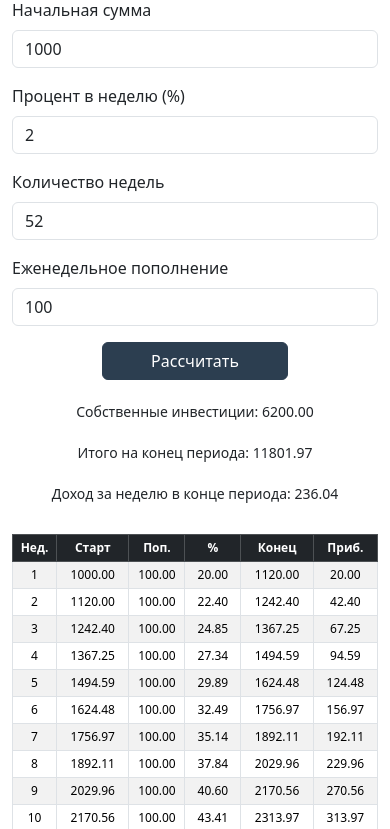
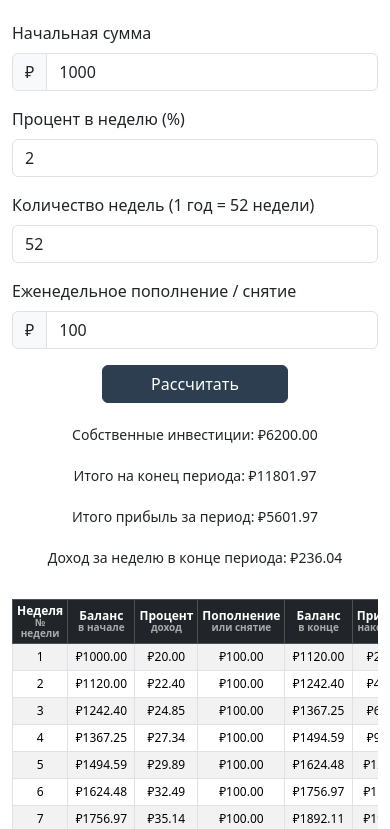
Before and after one commit to zionprofit/calc, a plain HTML site: page index.html in a window 390 px wide. Shown: the part 171-1000 px from the top of the page. Drawn offline with nearby package versions, Linux system fonts and the light colour scheme.

Commit message:
new finish

```diff
--- a/index.html
+++ b/index.html
@@ -8,7 +8,6 @@
   <link rel="stylesheet" href="style.css" />
 </head>
 <body class="py-5">
-
 <div class="container">
   <div class="d-flex justify-content-between align-items-center mb-4">
     <h2 id="title">Калькулятор сложного процента</h2>
@@ -23,25 +22,36 @@
         <input class="form-check-input" type="checkbox" id="themeToggle" onchange="toggleTheme()" />
         <span class="switch-label">🌙</span>
       </div>
+      <div class="form-check form-switch d-flex align-items-center">
+        <span class="switch-label">₽</span>
+        <input class="form-check-input" type="checkbox" id="currencyToggle" onchange="toggleCurrency()" />
+        <span class="switch-label">$</span>
+      </div>
     </div>
   </div>
 
   <div class="row g-3 mb-4">
     <div class="col-md-6 col-lg-3">
       <label class="form-label" id="label-initial">Начальная сумма</label>
-      <input type="number" class="form-control" id="initial" value="1000" />
+      <div class="input-group">
+        <span class="input-group-text" id="currencyInitial">₽</span>
+        <input type="number" class="form-control" id="initial" value="1000" />
+      </div>
     </div>
     <div class="col-md-6 col-lg-3">
       <label class="form-label" id="label-rate">Процент в неделю (%)</label>
       <input type="number" class="form-control" id="rate" value="2" />
     </div>
     <div class="col-md-6 col-lg-3">
-      <label class="form-label" id="label-weeks">Количество недель</label>
+      <label class="form-label" id="label-weeks">Количество недель (1 год = 52 недели)</label>
       <input type="number" class="form-control" id="weeks" value="52" />
     </div>
     <div class="col-md-6 col-lg-3">
-      <label class="form-label" id="label-deposit">Еженедельное пополнение</label>
-      <input type="number" class="form-control" id="deposit" value="100" />
+      <label class="form-label" id="label-deposit">Еженедельное пополнение / снятие</label>
+      <div class="input-group">
+        <span class="input-group-text" id="currencyDeposit">₽</span>
+        <input type="number" class="form-control" id="deposit" value="100" />
+      </div>
     </div>
     <div class="col-12 text-center mt-3">
       <button class="btn btn-primary px-5" id="calcBtn" onclick="calculate()">Рассчитать</button>
@@ -49,15 +59,10 @@
   </div>
 
   <div class="row g-3 mb-4 text-center">
-    <div class="col-md-4">
-      <h6 id="userInvestment">Собственные инвестиции: 0.00</h6>
-    </div>
-    <div class="col-md-4">
-      <h6 id="finalAmount">Итого на конец периода: 0.00</h6>
-    </div>
-    <div class="col-md-4">
-      <h6 id="futureEarnings">Доход за неделю в конце периода: 0.00</h6>
-    </div>
+    <div class="col-md-3"><h6 id="userInvestment">Собственные инвестиции: 0.00</h6></div>
+    <div class="col-md-3"><h6 id="finalAmount">Итого на конец периода: 0.00</h6></div>
+    <div class="col-md-3"><h6 id="totalProfit">Итого прибыль за период: 0.00</h6></div>
+    <div class="col-md-3"><h6 id="futureEarnings">Доход за неделю в конце периода: 0.00</h6></div>
   </div>
 
   <div class="table-responsive">
@@ -66,8 +71,8 @@
         <tr>
           <th>Неделя</th>
           <th>Начальный баланс</th>
+          <th>Проценты</th>
           <th>Пополнение</th>
-          <th>Проценты</th>
           <th>Конечный баланс</th>
           <th>Итого прибыль</th>
         </tr>
@@ -76,7 +81,6 @@
     </table>
   </div>
 </div>
-
 <script src="script.js"></script>
 </body>
 </html>
--- a/script.js
+++ b/script.js
@@ -1,29 +1,32 @@
 let currentLang = 'ru';
+let currencySymbol = '₽';
 
 const texts = {
   ru: {
     title: "Калькулятор сложного процента",
     labelInitial: "Начальная сумма",
     labelRate: "Процент в неделю (%)",
-    labelWeeks: "Количество недель",
-    labelDeposit: "Еженедельное пополнение",
+    labelWeeks: "Количество недель (1 год = 52 недели)",
+    labelDeposit: "Еженедельное пополнение / снятие",
     button: "Рассчитать",
     finalAmount: "Итого на конец периода: ",
     userInvestment: "Собственные инвестиции: ",
+    totalProfit: "Итого прибыль за период: ",
     weeklyIncome: "Доход за неделю в конце периода: ",
-    tableHeaders: ["Неделя", "Начальный баланс", "Пополнение", "Проценты", "Конечный баланс", "Итого прибыль"]
+    tableHeaders: ["Неделя", "Начальный баланс", "Проценты", "Пополнение", "Конечный баланс", "Итого прибыль"]
   },
   en: {
     title: "Compound Interest Calculator",
     labelInitial: "Initial Amount",
     labelRate: "Weekly Interest Rate (%)",
-    labelWeeks: "Number of Weeks",
-    labelDeposit: "Weekly Deposit",
+    labelWeeks: "Number of Weeks (1 year = 52)",
+    labelDeposit: "Weekly Deposit / Withdrawal",
     button: "Calculate",
     finalAmount: "Total at the end: ",
     userInvestment: "Your investment: ",
+    totalProfit: "Total profit over period: ",
     weeklyIncome: "Weekly income at end of period: ",
-    tableHeaders: ["Week", "Start Balance", "Deposit", "Interest", "End Balance", "Total Profit"]
+    tableHeaders: ["Week", "Start Balance", "Interest", "Deposit", "End Balance", "Total Profit"]
   }
 };
 
@@ -42,17 +45,29 @@ function updateLanguage(lang) {
   });
 
   document.body.classList.toggle("en", lang === 'en');
-
   calculate();
 }
 
 function toggleLanguage() {
   currentLang = document.getElementById('langToggle').checked ? 'en' : 'ru';
+  localStorage.setItem('lang', currentLang);
   updateLanguage(currentLang);
 }
 
 function toggleTheme() {
-  document.body.classList.toggle("dark-mode");
+  const dark = document.body.classList.toggle("dark-mode");
+  localStorage.setItem('theme', dark ? 'dark' : 'light');
+}
+
+function toggleCurrency() {
+  const isDollar = document.getElementById('currencyToggle').checked;
+  currencySymbol = isDollar ? '$' : '₽';
+  localStorage.setItem('currency', currencySymbol);
+
+  // Обновляем отображение символов в input'ах
+  document.getElementById('currencyInitial').innerText = currencySymbol;
+  document.getElementById('currencyDeposit').innerText = currencySymbol;
+  calculate();
 }
 
 function sanitizeInput(id) {
@@ -62,6 +77,7 @@ function sanitizeInput(id) {
     input.value = '0';
     value = 0;
   }
+  localStorage.setItem(id, value);
   return value;
 }
 
@@ -79,9 +95,10 @@ function calculate() {
   tableBody.innerHTML = '';
 
   if (weeks <= 0) {
-    document.getElementById("userInvestment").innerText = `${t.userInvestment}0.00`;
-    document.getElementById("finalAmount").innerText = `${t.finalAmount}0.00`;
-    document.getElementById("futureEarnings").innerText = `${t.weeklyIncome}0.00`;
+    document.getElementById("userInvestment").innerText = `${t.userInvestment}${currencySymbol}0.00`;
+    document.getElementById("finalAmount").innerText = `${t.finalAmount}${currencySymbol}0.00`;
+    document.getElementById("totalProfit").innerText = `${t.totalProfit}${currencySymbol}0.00`;
+    document.getElementById("futureEarnings").innerText = `${t.weeklyIncome}${currencySymbol}0.00`;
     return;
   }
 
@@ -93,23 +110,46 @@ function calculate() {
     tableBody.innerHTML += `
       <tr>
         <td>${week}</td>
-        <td>${balance.toFixed(2)}</td>
-        <td>${deposit.toFixed(2)}</td>
-        <td>${interest.toFixed(2)}</td>
-        <td>${newBalance.toFixed(2)}</td>
-        <td>${totalProfit.toFixed(2)}</td>
+        <td>${currencySymbol}${balance.toFixed(2)}</td>
+        <td>${currencySymbol}${interest.toFixed(2)}</td>
+        <td>${currencySymbol}${deposit.toFixed(2)}</td>
+        <td>${currencySymbol}${newBalance.toFixed(2)}</td>
+        <td>${currencySymbol}${totalProfit.toFixed(2)}</td>
       </tr>
     `;
     balance = newBalance;
   }
 
   const totalInvested = initial + deposit * weeks;
+  const profit = balance - totalInvested;
 
-  document.getElementById("userInvestment").innerText = `${t.userInvestment}${totalInvested.toFixed(2)}`;
-  document.getElementById("finalAmount").innerText = `${t.finalAmount}${balance.toFixed(2)}`;
-  document.getElementById("futureEarnings").innerText = `${t.weeklyIncome}${(balance * rate).toFixed(2)}`;
+  document.getElementById("userInvestment").innerText = `${t.userInvestment}${currencySymbol}${totalInvested.toFixed(2)}`;
+  document.getElementById("finalAmount").innerText = `${t.finalAmount}${currencySymbol}${balance.toFixed(2)}`;
+  document.getElementById("totalProfit").innerText = `${t.totalProfit}${currencySymbol}${profit.toFixed(2)}`;
+  document.getElementById("futureEarnings").innerText = `${t.weeklyIncome}${currencySymbol}${(balance * rate).toFixed(2)}`;
 }
 
 window.onload = () => {
-  updateLanguage('ru');
+  ['initial', 'rate', 'weeks', 'deposit'].forEach(id => {
+    const saved = localStorage.getItem(id);
+    if (saved !== null) {
+      document.getElementById(id).value = saved;
+    }
+  });
+
+  const savedLang = localStorage.getItem('lang') || 'ru';
+  currentLang = savedLang;
+  document.getElementById('langToggle').checked = savedLang === 'en';
+
+  const savedTheme = localStorage.getItem('theme');
+  if (savedTheme === 'dark') {
+    document.body.classList.add("dark-mode");
+    document.getElementById('themeToggle').checked = true;
+  }
+
+  const savedCurrency = localStorage.getItem('currency') || '₽';
+  currencySymbol = savedCurrency;
+  document.getElementById('currencyToggle').checked = savedCurrency === '$';
+
+  updateLanguage(savedLang);
 };
--- a/style.css
+++ b/style.css
@@ -75,25 +75,60 @@ h6 {
   .table thead tr th {
     font-size: 0;
     position: relative;
+    text-align: center;
   }
 
-  .table thead tr th:nth-child(1)::after { content: "Нед."; }
-  .table thead tr th:nth-child(2)::after { content: "Старт"; }
-  .table thead tr th:nth-child(3)::after { content: "Поп."; }
-  .table thead tr th:nth-child(4)::after { content: "%"; }
-  .table thead tr th:nth-child(5)::after { content: "Конец"; }
-  .table thead tr th:nth-child(6)::after { content: "Приб."; }
+  .table thead tr th::before,
+  .table thead tr th::after {
+    display: block;
+    line-height: 1.1;
+  }
 
-  body.en .table thead tr th:nth-child(1)::after { content: "Wk"; }
-  body.en .table thead tr th:nth-child(2)::after { content: "Start"; }
-  body.en .table thead tr th:nth-child(3)::after { content: "Dep"; }
-  body.en .table thead tr th:nth-child(4)::after { content: "%"; }
-  body.en .table thead tr th:nth-child(5)::after { content: "End"; }
-  body.en .table thead tr th:nth-child(6)::after { content: "Profit"; }
+  .table thead tr th::before {
+    font-size: 12px;
+    font-weight: bold;
+  }
 
   .table thead tr th::after {
-    font-size: 12px;
-    display: block;
-    text-align: center;
+    font-size: 10px;
+    color: #aaa;
   }
+
+  /* RU — новый порядок столбцов */
+  .table thead tr th:nth-child(1)::before { content: "Неделя"; }
+  .table thead tr th:nth-child(1)::after  { content: "№ недели"; }
+
+  .table thead tr th:nth-child(2)::before { content: "Баланс"; }
+  .table thead tr th:nth-child(2)::after  { content: "в начале"; }
+
+  .table thead tr th:nth-child(3)::before { content: "Процент"; }
+  .table thead tr th:nth-child(3)::after  { content: "доход"; }
+
+  .table thead tr th:nth-child(4)::before { content: "Пополнение"; }
+  .table thead tr th:nth-child(4)::after  { content: "или снятие"; }
+
+  .table thead tr th:nth-child(5)::before { content: "Баланс"; }
+  .table thead tr th:nth-child(5)::after  { content: "в конце"; }
+
+  .table thead tr th:nth-child(6)::before { content: "Прибыль"; }
+  .table thead tr th:nth-child(6)::after  { content: "накоплено"; }
+
+  /* EN — column names */
+  body.en .table thead tr th:nth-child(1)::before { content: "Week"; }
+  body.en .table thead tr th:nth-child(1)::after  { content: "Number"; }
+
+  body.en .table thead tr th:nth-child(2)::before { content: "Balance"; }
+  body.en .table thead tr th:nth-child(2)::after  { content: "Start"; }
+
+  body.en .table thead tr th:nth-child(3)::before { content: "Interest"; }
+  body.en .table thead tr th:nth-child(3)::after  { content: "Earned"; }
+
+  body.en .table thead tr th:nth-child(4)::before { content: "Deposit"; }
+  body.en .table thead tr th:nth-child(4)::after  { content: "or withdrawal"; }
+
+  body.en .table thead tr th:nth-child(5)::before { content: "Balance"; }
+  body.en .table thead tr th:nth-child(5)::after  { content: "End"; }
+
+  body.en .table thead tr th:nth-child(6)::before { content: "Profit"; }
+  body.en .table thead tr th:nth-child(6)::after  { content: "Total"; }
 }
```
